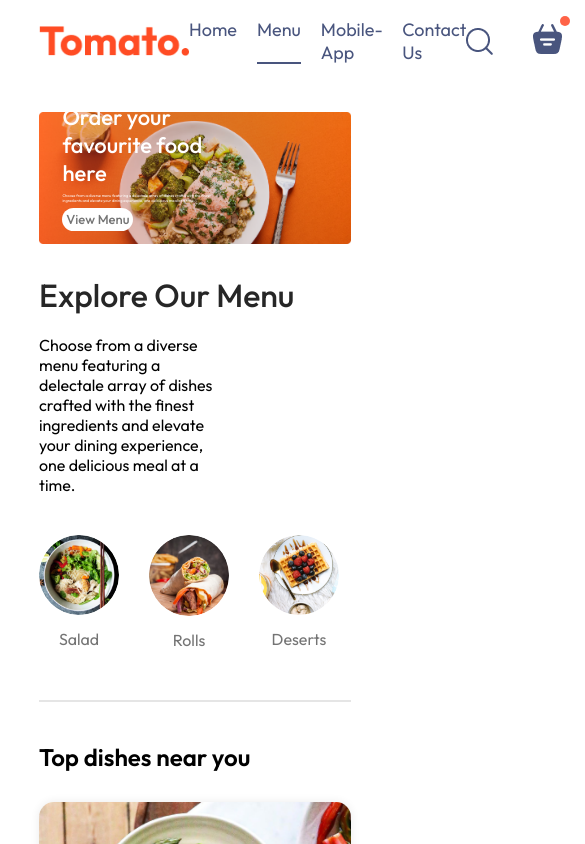
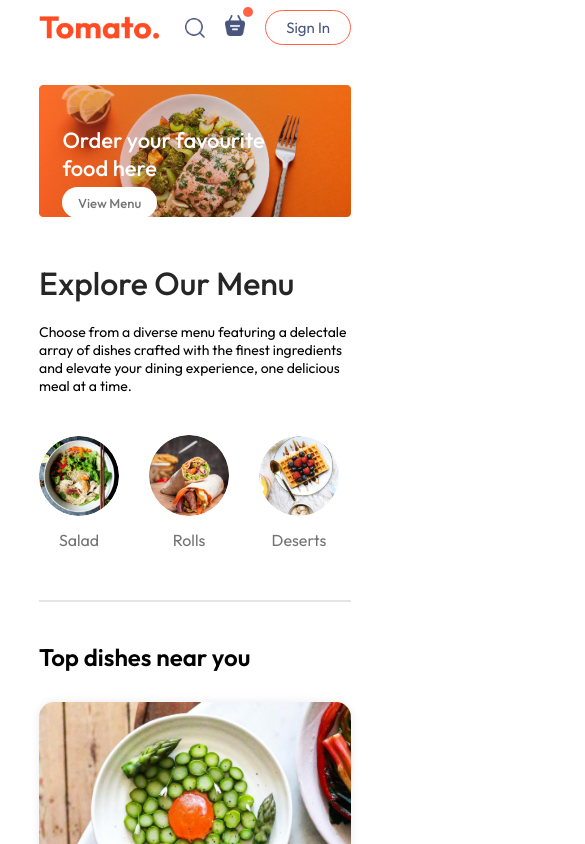
Before and after one commit to Ranita-Magar/Full-Stack-Food-delivery-website-frontend, a React (Vite) app: page / in a window 390 px wide. Shown: the top 844 px of the page, 585 px wide, since content can reach past the window. Built offline with nearby package versions, Linux system fonts and the light colour scheme.

Commit message:
making website responsive

```diff
--- a/src/components/ExploreMenu/ExploreMenu.css
+++ b/src/components/ExploreMenu/ExploreMenu.css
@@ -54,3 +54,10 @@
     border: 4px solid tomato;
     padding: 2px;
 }
+
+@media (max-width:1050px) {
+    .explore-menu-text{
+        max-width: 100%;
+        font-size: 14px;
+    }
+}
--- a/src/components/Footer/Footer.css
+++ b/src/components/Footer/Footer.css
@@ -52,3 +52,15 @@
     background-color: gray;
     border: none;
 }
+
+@media (max-width:750px) {
+    .footer-content {
+        display: flex;
+        flex-direction: column;
+        gap: 35px;
+    }
+
+    .footer-copyright {
+        text-align: center;
+    }
+}
--- a/src/components/Header/Header.css
+++ b/src/components/Header/Header.css
@@ -15,7 +15,7 @@
     max-width: 50%;
     bottom: 10%;
     left: 6vw;
-    animation:fadeIn 3s ;
+    animation: fadeIn 3s;
 
 }
 
@@ -39,3 +39,28 @@
     font-size: max(1vw, 13px);
     border-radius: 50px;
 }
+
+@media (max-width:1050px) {
+    .Header {
+        height: 38vw;
+
+    }
+
+    .header-content {
+        max-width: 45%;
+    }
+}
+
+@media (max-width:750px) {
+    .header-content {
+        max-width: 65%;
+    }
+
+    .header-content p {
+        display: none;
+    }
+
+    .header-content button {
+        padding: 2vw 4vw;
+    }
+}
--- a/src/components/Navbar/Navbar.css
+++ b/src/components/Navbar/Navbar.css
@@ -46,9 +46,11 @@
 .navbar li {
     cursor: pointer;
 }
+
 .navbar-search-icon {
     position: relative;
 }
+
 .navbar-search-icon .dot {
     position: absolute;
     min-width: 10px;
@@ -58,3 +60,58 @@
     top: -8px;
     right: -8px;
 }
+
+@media (max-width: 1050px) {
+    .navbar .logo {
+        width: 140px;
+    }
+
+    .navbar-menu {
+        gap: 20px;
+        font-size: 17px;
+    }
+
+    .navbar-right {
+        gap: 30px;
+    }
+
+    .navbar-right img {
+        width: 22px;
+    }
+
+    .navbar-right button {
+        padding: 8px 25px;
+    }
+
+}
+
+@media (max-width: 900px) {
+    .navbar .logo {
+        width: 120px;
+    }
+
+    .navbar-menu {
+        gap: 15px;
+        font-size: 16px;
+    }
+
+    .navbar-right {
+        gap: 20px;
+    }
+
+    .navbar-right img {
+        width: 20px;
+    }
+
+    .navbar-right button {
+        padding: 7px 20px;
+        font-size: 15px;
+    }
+}
+
+@media (max-width: 750px) {
+    .navbar-menu {
+        display: none;
+    }
+
+}
--- a/src/components/Navbar/Navbar.jsx
+++ b/src/components/Navbar/Navbar.jsx
@@ -1,6 +1,7 @@
 import React, { useState } from "react";
 import "./Navbar.css";
 import { assets } from "../../assets/assets";
+import { Link } from "react-router-dom";
 
 const Navbar = () => {
   const [menu, setMenu] = useState("Menu");
@@ -8,16 +9,41 @@
     <div className="navbar">
       <img src={assets.logo} alt="" className="logo" />
       <ul className="navbar-menu">
-        <li onClick={() => setMenu("Home")}className={menu === "Home" ? "active" : ""}>Home</li>
-        <li onClick={() => setMenu("Menu")}className={menu === "Menu" ? "active" : ""}>Menu</li>
-        <li onClick={() => setMenu("Mobile-App")}className={menu === "Mobile-App" ? "active" : ""}>Mobile-App</li>
-        <li onClick={() => setMenu("Contact Us")}className={menu === "Contact Us" ? "active" : ""}>Contact Us</li>
+        <Link
+          to="/"
+          onClick={() => setMenu("Home")}
+          className={menu === "Home" ? "active" : ""}
+        >
+          Home
+        </Link>
+        <a
+          href="#explore-menu"
+          onClick={() => setMenu("Menu")}
+          className={menu === "Menu" ? "active" : ""}
+        >
+          Menu
+        </a>
+        <a
+          href="#app-download"
+          onClick={() => setMenu("Mobile-App")}
+          className={menu === "Mobile-App" ? "active" : ""}
+        >
+          Mobile-App
+        </a>
+        <a
+          href="#footer"
+          onClick={() => setMenu("Contact Us")}
+          className={menu === "Contact Us" ? "active" : ""}
+        >
+          Contact Us
+        </a>
       </ul>
       <div className="navbar-right">
         <img src={assets.search_icon} alt="" />
         <div className="navbar-search-icon">
           <img src={assets.basket_icon} alt="" />
-          <div className="dot"></div>  {/*when we add item in cart dot will be visible otherwise dot will be hidden*/}
+          <div className="dot"></div>{" "}
+          {/*when we add item in cart dot will be visible otherwise dot will be hidden*/}
         </div>
         <button>Sign In</button>
       </div>
--- a/src/index.css
+++ b/src/index.css
@@ -5,6 +5,7 @@
   margin: 0;
   box-sizing: border-box;
   font-family: Outfit;
+  scroll-behavior: smooth;
 }
 
 body {
```
